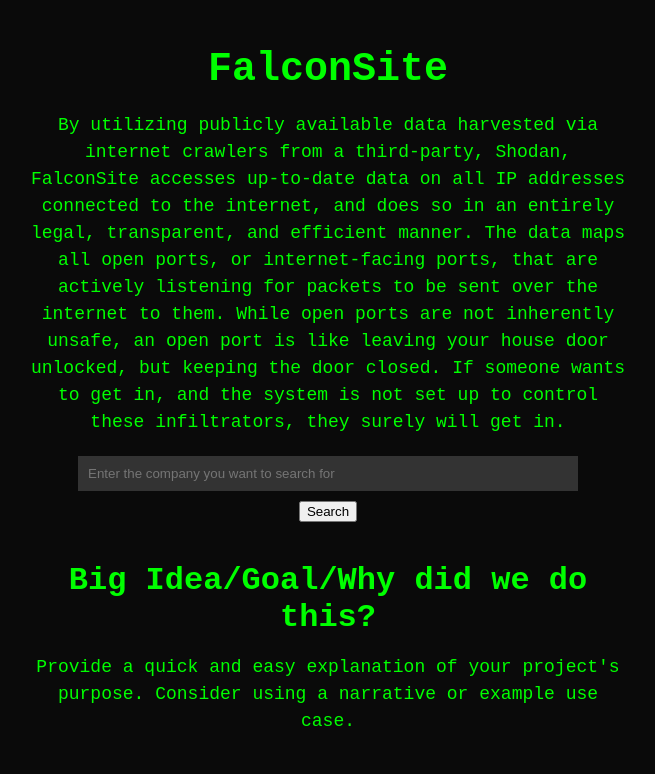
After one commit to srobinsonwahl/FalconSite, a Flask app: template templates/index.html in a window 1280 px wide. The commit adds this page. Shown: the top 774 px of the page, without its empty margins (312-967 px from the left). Run offline with Flask 3, Linux system fonts and the light colour scheme; the template is opened without the code that fills it, so the values that code supplies are empty.

Commit message:
flask app initial

```diff
--- /dev/null
+++ b/app.py
@@ -0,0 +1,47 @@
+from flask import Flask, render_template, request, redirect
+from main import create_map, get_ip_coords
+
+app = Flask(__name__)
+
+@app.route('/')
+def index():
+    """
+    Returns the home page using render template
+    """
+
+    return render_template('/index.html')
+
+@app.route('/not_found')
+def not_found():
+    """
+    Returns the not found page using render template
+    """
+
+    return render_template('/not_found.html')
+
+@app.route('/result', methods=['POST'])
+def result():
+    """
+    Takes in data from html form and passes it through to back end, checks if result is error code, if not, returns result page
+    """
+
+    data_from_form = request.form['QUERY']
+    query = data_from_form
+    result = create_map(get_ip_coords(data_from_form))
+
+    if result == 999:
+        return redirect('/not_found')
+
+    else:
+        return render_template('/result.html', query = query)
+
+@app.route('/redirect', methods = ['GET'])
+def redirect_home():
+    """
+    Returns to home page using render template
+    """
+
+    return redirect('/')
+
+if __name__ == '__main__':
+    app.run(debug=True)
--- a/demo.py
+++ b/demo.py
@@ -107,6 +107,4 @@
         output_path = 'templates/coordinate_map.html'
         my_map.save(output_path)
     else:
-        print("No IP Info found")
-
-create_map(get_ip_coords("Deftones"))
+        return 999
--- /dev/null
+++ b/templates/index.html
@@ -0,0 +1,98 @@
+<!DOCTYPE html>
+<html lang="en">
+
+<head>
+    <meta charset="UTF-8">
+    <meta name="viewport" content="width=device-width, initial-scale=1.0">
+    <title>FalconSite - Home</title>
+    <style>
+        body {
+            background-color: #0a0a0a;
+            color: #00ff00;
+            font-family: 'Courier New', Courier, monospace;
+            margin: 0;
+            padding: 0;
+            text-align: center;
+        }
+
+        .container {
+            max-width: 600px;
+            margin: auto;
+            padding: 20px;
+        }
+
+        h1 {
+            color: #00ff00;
+            font-size: 2.5em;
+            margin-bottom: 20px;
+        }
+
+        p {
+            font-size: 18px;
+            line-height: 1.5;
+            margin-bottom: 20px;
+        }
+
+        form {
+            margin-top: 20px;
+            display: flex;
+            flex-direction: column;
+            align-items: center;
+        }
+
+        input[type="text"] {
+            padding: 10px;
+            width: 80%;
+            border: none;
+            background-color: #333;
+            color: #00ff00;
+            margin-bottom: 10px;
+        }
+
+        input[type="submit"] {
+            padding: 10px;
+            background-color: #00ff00;
+            color: black;
+            border: none;
+            cursor: pointer;
+            font-weight: bold;
+            letter-spacing: 2px;
+            transition: background-color 0.3s ease;
+        }
+
+        input[type="submit"]:hover {
+            background-color: #005500;
+        }
+
+        section {
+            margin-top: 40px;
+        }
+
+        h2 {
+            color: #00ff00;
+            font-size: 2em;
+            margin-bottom: 10px;
+        }
+
+    </style>
+</head>
+
+<body>
+    <div class="container">
+        <h1>FalconSite</h1>
+
+        <p>By utilizing publicly available data harvested via internet crawlers from a third-party, Shodan, FalconSite accesses up-to-date data on all IP addresses connected to the internet, and does so in an entirely legal, transparent, and efficient manner. The data maps all open ports, or internet-facing ports, that are actively listening for packets to be sent over the internet to them. While open ports are not inherently unsafe, an open port is like leaving your house door unlocked, but keeping the door closed. If someone wants to get in, and the system is not set up to control these infiltrators, they surely will get in.</p>
+
+        <form method="post" action="/result">
+            <input type="text" name="QUERY" placeholder="Enter the company you want to search for" required>
+            <button type="submit">Search</button>
+        </form>
+
+        <section>
+            <h2>Big Idea/Goal/Why did we do this?</h2>
+            <p>Provide a quick and easy explanation of your project's purpose. Consider using a narrative or example use case.</p>
+        </section>
+    </div>
+</body>
+
+</html>
```
Also changed, not shown: templates/coordinate_map.html (+24 -24 lines), templates/not_found.html (added, +53 -0 lines), templates/result.html (added, +54 -0 lines), falcon.png (added).
